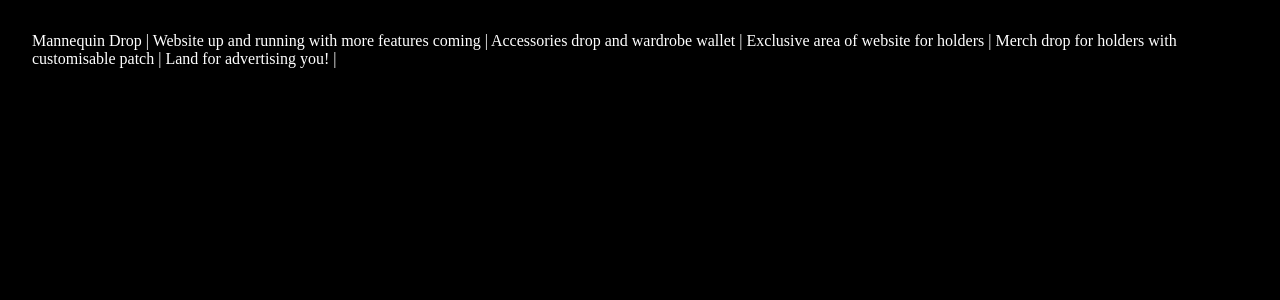
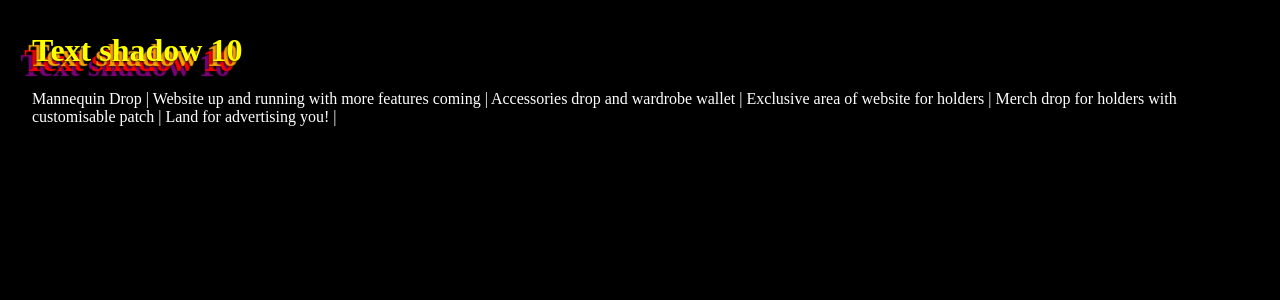
Before and after one commit to NFTArtists/Home, a Jekyll site: the page Roadmap.html, which Jekyll copies as it is, in a window 1280 px wide. Shown: the top 300 px of the page. Built offline with Jekyll 4.4.1, drawn with Linux system fonts in a browser that asks for light colours.

Commit message:
Update Roadmap.html

```diff
--- a/Roadmap.html
+++ b/Roadmap.html
@@ -10,6 +10,10 @@
   </head>
 
   <body>
+
+
+          <h1 class="shadow10">Text shadow 10</h1>
+
 
 <p>
     Mannequin Drop
```
